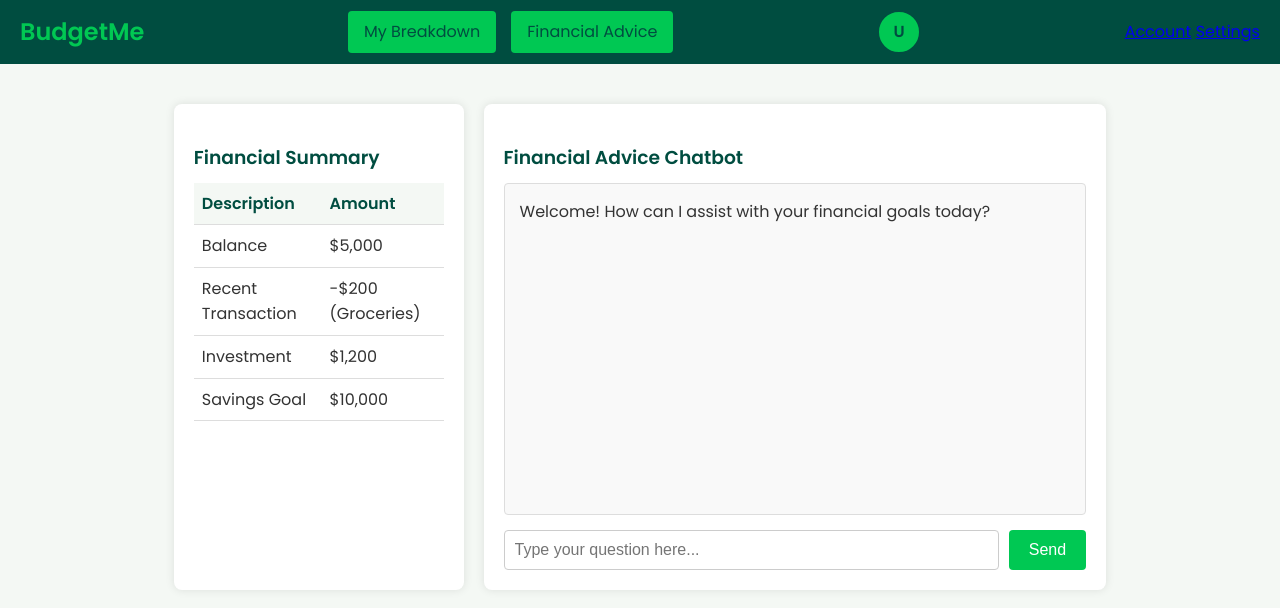
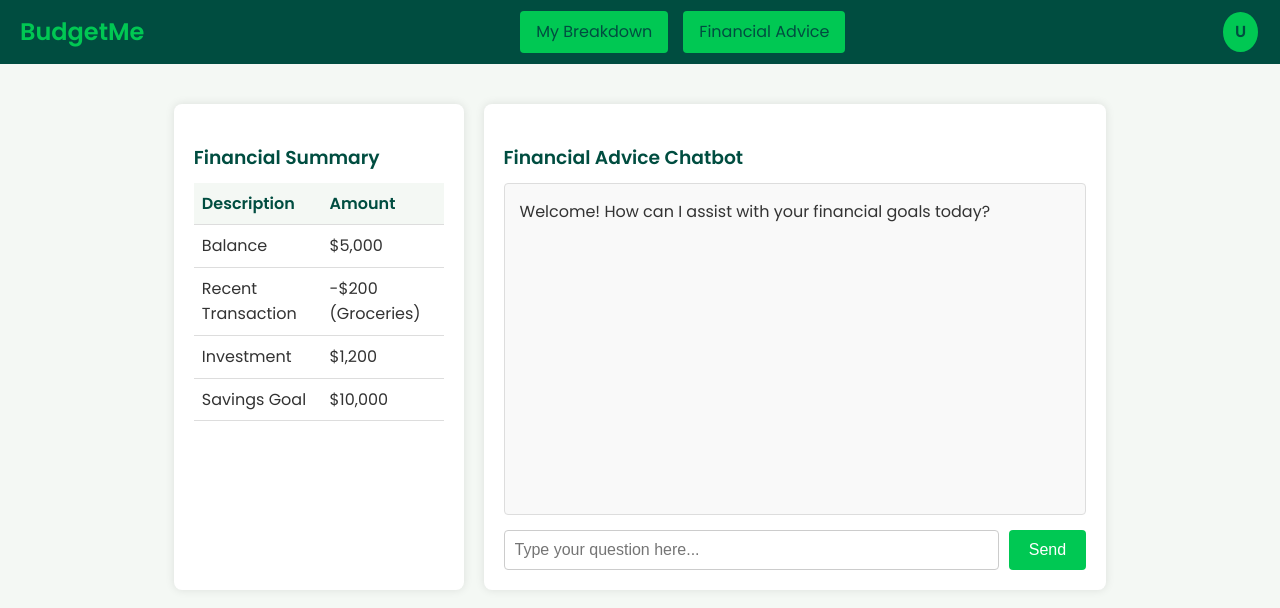
Before and after one commit to krypticlogan/sunhacks, a website: page budgetMe/templateFiles/financialAdvice.html in a window 1280 px wide. Drawn offline with Linux system fonts and the light colour scheme.

Commit message:
fixed button

```diff
--- a/budgetMe/templateFiles/financialAdvice.html
+++ b/budgetMe/templateFiles/financialAdvice.html
@@ -50,6 +50,8 @@
         .nav-buttons {
             display: flex;
             gap: 15px;
+            justify-content: center; /* Center the navigation buttons */
+            width: 100%; /* Ensure it takes full width */
         }
 
         .nav-buttons a {
@@ -203,8 +205,7 @@
 
         <!-- Profile dropdown menu -->
         <div class="profile-dropdown" id="profileDropdown">
-            <a href="/account">Account</a>
-            <a href="/settings">Settings</a>
+            <!-- Removed Account and Settings links -->
         </div>
     </header>
 
```
